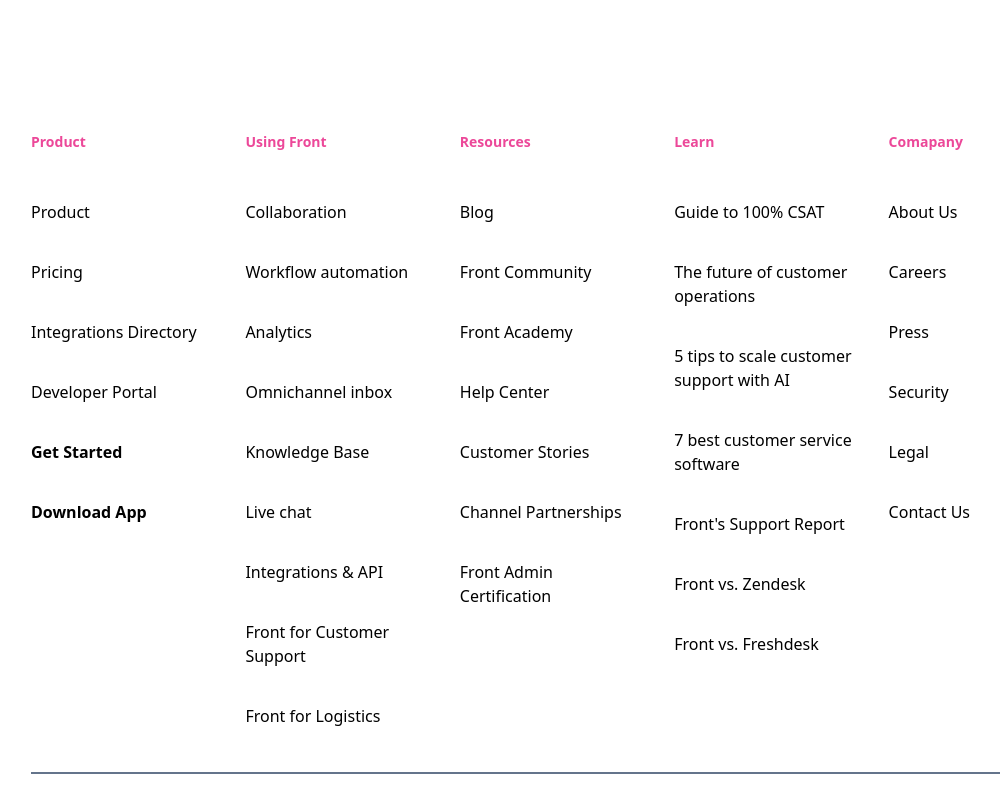
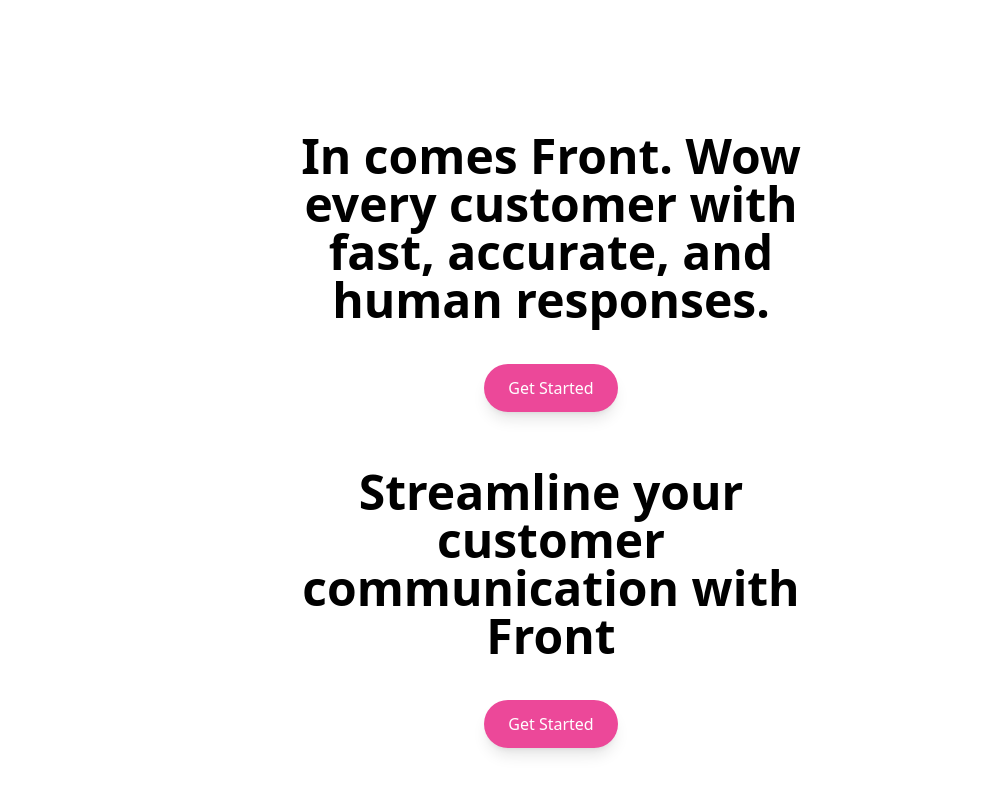
Before and after one commit to Lupleg/Interns-Build, a React (Create React App) app: page /product in a window 1280 px wide. Shown: the part 1040-1840 px from the top of the page, without its empty margins (89-1089 px from the left). Built offline with nearby package versions, Linux system fonts and the light colour scheme.

Commit message:
information section added

```diff
--- a/src/components/Button.jsx
+++ b/src/components/Button.jsx
@@ -3,7 +3,7 @@ import React from "react";
 const Button = ({text,width,height}) => {
   return (
     <div>
-      <button className={`w-${width} p-3 h-${height} font-normal my-4 rounded-full text-white shadow-lg bg-pink-500  hover:shadow-pink-500 `} >
+      <button className={`w-${width} p-3 px-6 h-${height} font-normal my-4 rounded-full text-white shadow-lg bg-pink-500  hover:shadow-pink-500 `} >
         {text}
       </button>
     </div>
--- /dev/null
+++ b/src/components/productOverview/Informative.jsx
@@ -0,0 +1,16 @@
+import React from 'react'
+import Button from '../Button'
+
+const Informative = ({text, width}) => {
+  return (
+    <div className={`w-11/12 sm:w-3/6 mx-auto text-center mt-10`}>
+        <p className='px-6 font-bold text-2xl sm:text-4xl lg:text-5xl'>{text}</p>
+        <div className='mt-6'>
+            <Button text="Get Started" width="56"/>
+        </div>
+
+    </div>
+  )
+}
+
+export default Informative
--- a/src/components/productOverview/ProductOverview.jsx
+++ b/src/components/productOverview/ProductOverview.jsx
@@ -1,11 +1,14 @@
 import React from 'react'
 import IntegrateApps from './IntegrateApps'
 import Footer from '../Footer'
+import Informative from './Informative'
 
 const productOverview = () => {
   return (
-    <div>
+    <div className=''>
         <IntegrateApps/>
+        <Informative text="In comes Front. Wow every customer with fast, accurate, and human responses."/>
+        <Informative text="Streamline your customer communication with Front"/>
         <Footer/>
     </div>
   )
```
